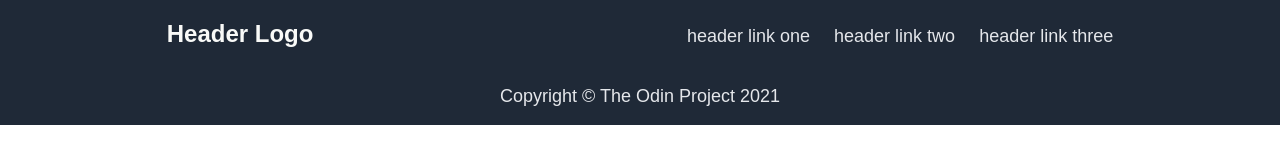
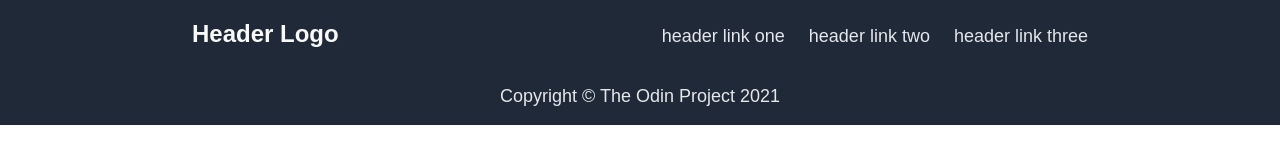
Before and after one commit to mteeples/odin-landing-page, a plain HTML site: page index.html in a window 1280 px wide. Drawn offline with Linux system fonts and the light colour scheme.

Commit message:
Use realtive margins

```diff
--- a/style.css
+++ b/style.css
@@ -6,21 +6,24 @@ body {
 .header {
     background-color: #1F2937;
     display: flex;
-    justify-content: space-around;
+    justify-content: center;
     align-items: baseline;
+    padding: 0px 15%;
 }
 
 .header h2 {
     color:#F9FAF8 ;
     font-size: 24px;
+    flex: 1;
 
 }
 
 .header ul {
     list-style: none;
     display: flex;
-    justify-content: center;
+    justify-content: flex-end;
     gap: 24px;
+    flex: 1;
 }
 
 .header a {
```
